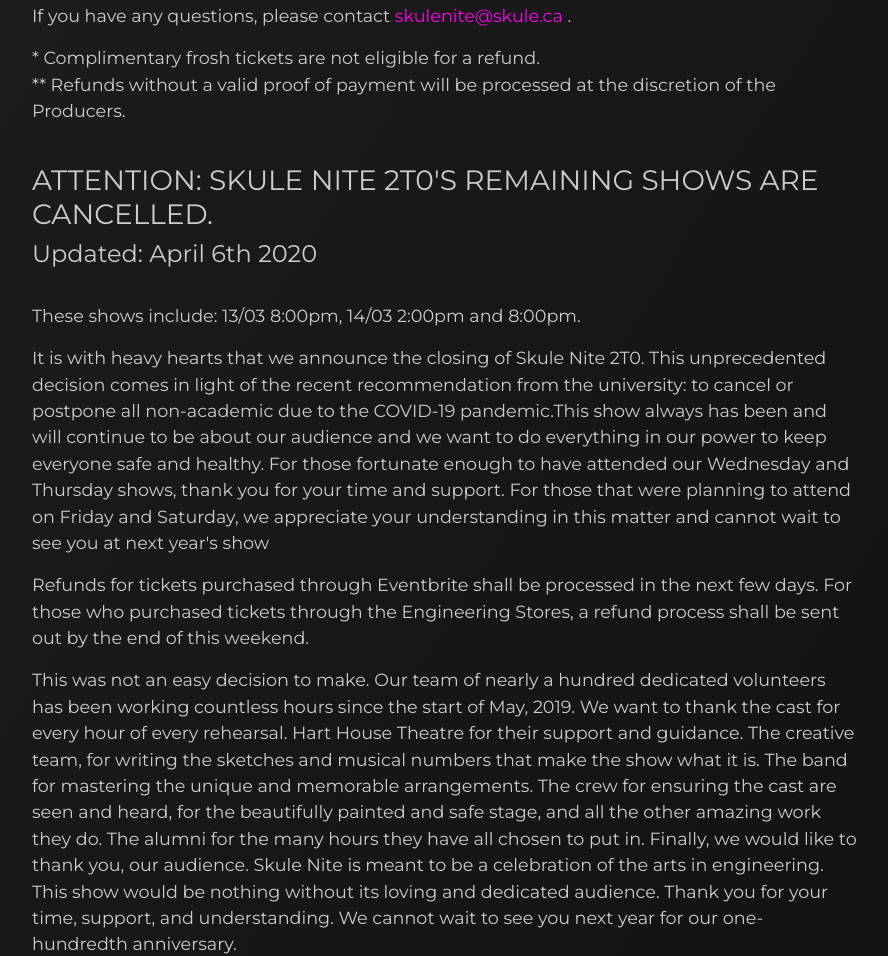
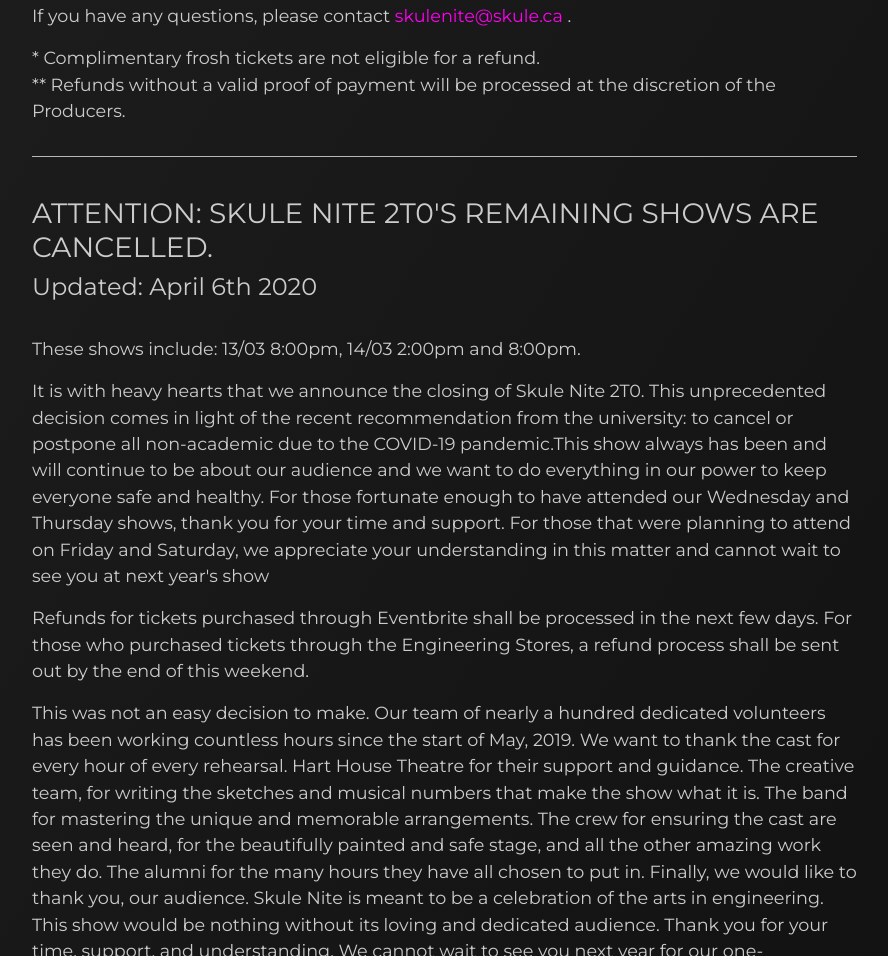
Before and after one commit to skulenite-web/2t0, a plain HTML site: page covid19.html in a window 1280 px wide. Shown: the part 903-1859 px from the top of the page, without its empty margins (338-1226 px from the left). Drawn offline with nearby package versions, Linux system fonts and the light colour scheme; files whose address does not match are found by name.

Commit message:
Added HR between posts in covid updates page

```diff
--- a/covid19.html
+++ b/covid19.html
@@ -136,6 +136,8 @@
                         </div>
                     </div>
 
+                    <hr style="background-color: #ccc;"/>
+
                     <div class="row">
                         <a class="anchor" name="release0" href="#release0"></a>
                         <div class="container pt-4">
```
